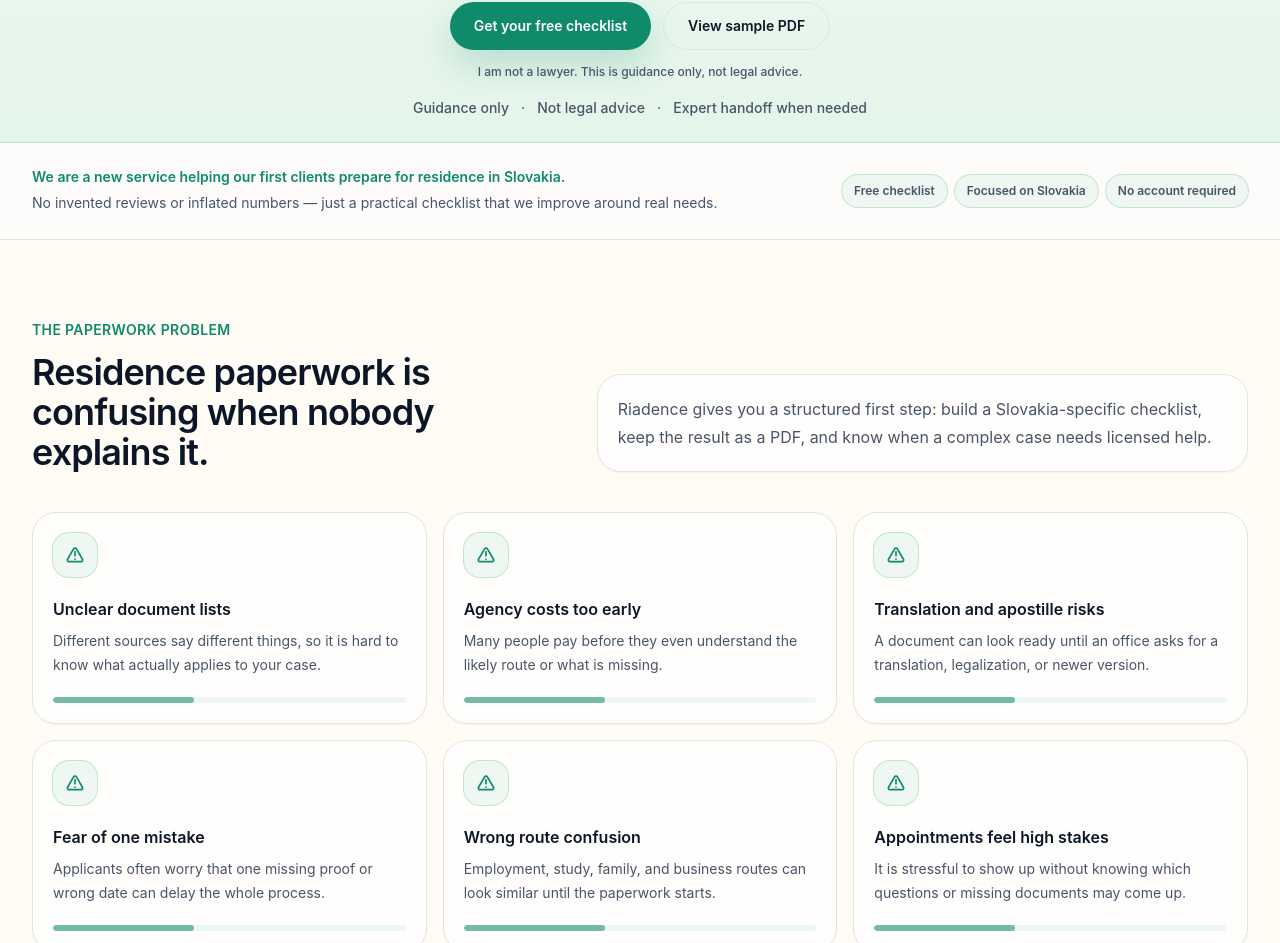
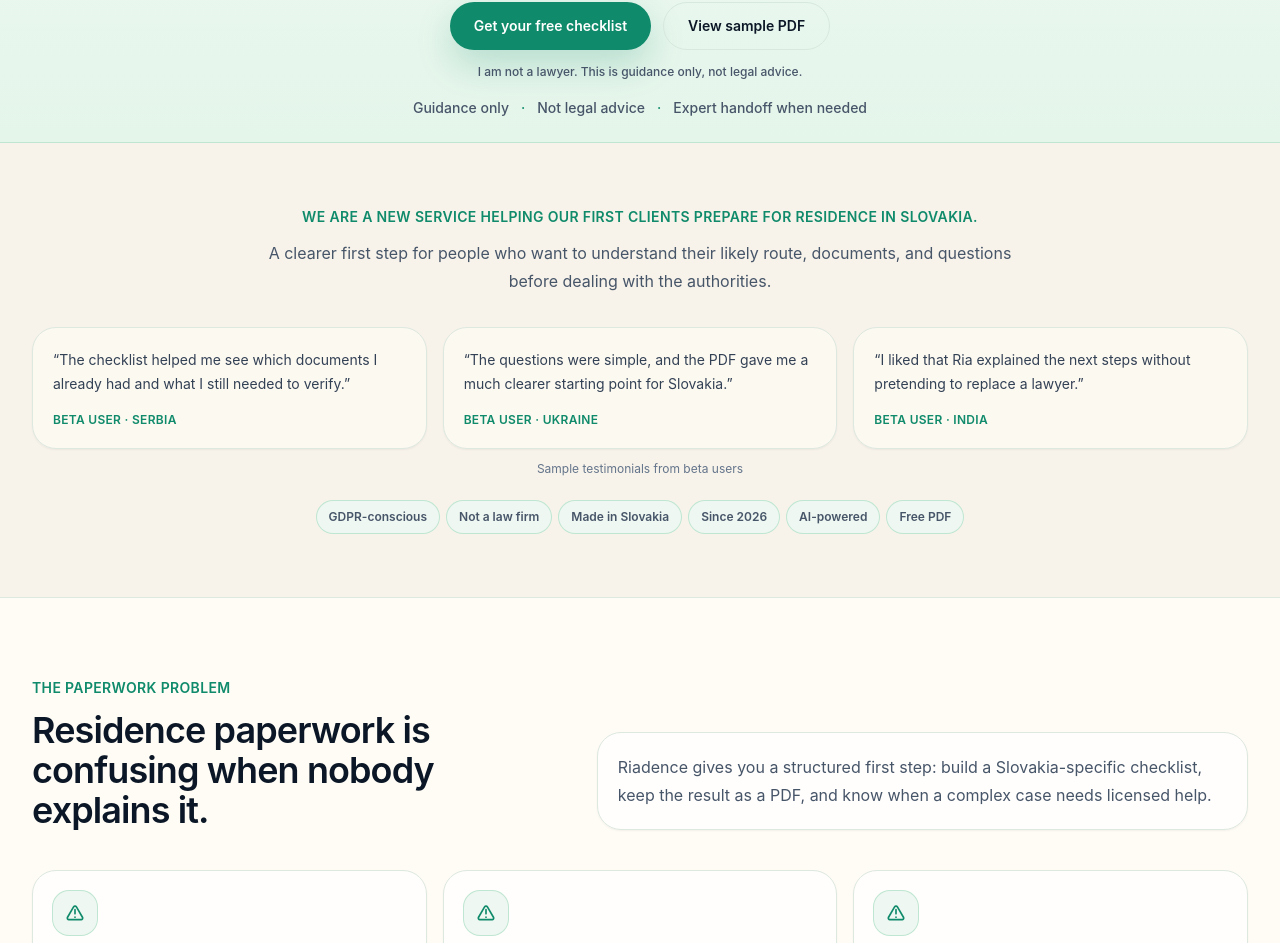
Before and after one commit to Paradajko/paperia-ai, a React (Vite) app: page / in a window 1280 px wide. Shown: the part 868-1811 px from the top of the page. Built offline with nearby package versions, Linux system fonts and the light colour scheme.

Commit message:
feat(social-proof): add testimonials and trust badges

```diff
--- a/src/components/SocialProof.tsx
+++ b/src/components/SocialProof.tsx
@@ -2,28 +2,52 @@ import { useTranslation } from 'react-i18next';
 
 export function SocialProof() {
   const { t } = useTranslation();
+  const testimonials = t('socialProof.testimonials', {
+    returnObjects: true,
+  }) as Array<{ quote: string; attribution: string }>;
+  const badges = t('socialProof.badges', { returnObjects: true }) as string[];
 
   return (
-    <section className="border-b border-line bg-white/80">
-      <div className="mx-auto flex max-w-7xl flex-col gap-3 px-4 py-6 sm:flex-row sm:items-center sm:justify-between sm:px-6 lg:px-8">
-        <div>
-          <p className="text-sm font-semibold text-[#0F8A6A]">
+    <section className="border-b border-line bg-white/84 py-12 sm:py-16">
+      <div className="mx-auto max-w-7xl px-4 sm:px-6 lg:px-8">
+        <div className="mx-auto max-w-3xl text-center">
+          <p className="text-sm font-semibold uppercase tracking-wide text-[#0F8A6A]">
             {t('socialProof.earlyStage')}
           </p>
-          <p className="mt-1 text-sm leading-6 text-slate-600">
+          <p className="mt-3 text-base leading-7 text-slate-600">
             {t('socialProof.description')}
           </p>
         </div>
-        <div className="flex flex-wrap gap-2 text-xs font-semibold text-slate-600">
-          <span className="rounded-full bg-[#EEF7F1] px-3 py-2 ring-1 ring-[#BFE6D2]">
-            {t('socialProof.free')}
-          </span>
-          <span className="rounded-full bg-[#EEF7F1] px-3 py-2 ring-1 ring-[#BFE6D2]">
-            {t('socialProof.slovakiaFocused')}
-          </span>
-          <span className="rounded-full bg-[#EEF7F1] px-3 py-2 ring-1 ring-[#BFE6D2]">
-            {t('socialProof.noAccount')}
-          </span>
+
+        <div className="mt-8 grid gap-4 md:grid-cols-3">
+          {testimonials.map((testimonial) => (
+            <figure
+              key={testimonial.attribution}
+              className="rounded-3xl border border-line bg-porcelain/70 p-5 text-left shadow-sm"
+            >
+              <blockquote className="text-sm leading-6 text-slate-700">
+                “{testimonial.quote}”
+              </blockquote>
+              <figcaption className="mt-4 text-xs font-semibold uppercase tracking-wide text-[#0F8A6A]">
+                {testimonial.attribution}
+              </figcaption>
+            </figure>
+          ))}
+        </div>
+
+        <p className="mt-3 text-center text-xs text-slate-500">
+          {t('socialProof.sampleDisclaimer')}
+        </p>
+
+        <div className="mt-6 flex flex-wrap justify-center gap-2 text-xs font-semibold text-slate-600">
+          {badges.map((badge) => (
+            <span
+              key={badge}
+              className="rounded-full bg-[#EEF7F1] px-3 py-2 ring-1 ring-[#BFE6D2]"
+            >
+              {badge}
+            </span>
+          ))}
         </div>
       </div>
     </section>
--- a/src/locales/en/translation.json
+++ b/src/locales/en/translation.json
@@ -112,10 +112,30 @@
   },
   "socialProof": {
     "earlyStage": "We are a new service helping our first clients prepare for residence in Slovakia.",
-    "description": "No invented reviews or inflated numbers — just a practical checklist that we improve around real needs.",
-    "free": "Free checklist",
-    "slovakiaFocused": "Focused on Slovakia",
-    "noAccount": "No account required"
+    "description": "A clearer first step for people who want to understand their likely route, documents, and questions before dealing with the authorities.",
+    "sampleDisclaimer": "Sample testimonials from beta users",
+    "testimonials": [
+      {
+        "quote": "The checklist helped me see which documents I already had and what I still needed to verify.",
+        "attribution": "Beta user · Serbia"
+      },
+      {
+        "quote": "The questions were simple, and the PDF gave me a much clearer starting point for Slovakia.",
+        "attribution": "Beta user · Ukraine"
+      },
+      {
+        "quote": "I liked that Ria explained the next steps without pretending to replace a lawyer.",
+        "attribution": "Beta user · India"
+      }
+    ],
+    "badges": [
+      "GDPR-conscious",
+      "Not a law firm",
+      "Made in Slovakia",
+      "Since 2026",
+      "AI-powered",
+      "Free PDF"
+    ]
   },
   "slovakAdminContext": {
     "eyebrow": "Common topics",
--- a/src/locales/rs/translation.json
+++ b/src/locales/rs/translation.json
@@ -112,10 +112,30 @@
   },
   "socialProof": {
     "earlyStage": "Mi smo nova usluga koja pomaže prvim klijentima da se pripreme za boravak u Slovačkoj.",
-    "description": "Bez izmišljenih recenzija i naduvanih brojki — samo praktična kontrolna lista koju poboljšavamo prema stvarnim potrebama.",
-    "free": "Besplatna kontrolna lista",
-    "slovakiaFocused": "Usmereno na Slovačku",
-    "noAccount": "Bez otvaranja naloga"
+    "description": "Jasniji prvi korak za ljude koji žele da razumeju verovatni postupak, dokumenta i pitanja pre odlaska u instituciju.",
+    "sampleDisclaimer": "Ilustrativna iskustva beta korisnika",
+    "testimonials": [
+      {
+        "quote": "Kontrolna lista mi je pokazala koja dokumenta već imam i šta još treba da proverim.",
+        "attribution": "Beta korisnik · Srbija"
+      },
+      {
+        "quote": "Pitanja su bila jednostavna, a PDF mi je dao mnogo jasniju polaznu tačku za Slovačku.",
+        "attribution": "Beta korisnik · Ukrajina"
+      },
+      {
+        "quote": "Dopalo mi se što Ria objašnjava sledeće korake bez pretvaranja da zamenjuje advokata.",
+        "attribution": "Beta korisnik · Indija"
+      }
+    ],
+    "badges": [
+      "Pažljivo prema GDPR-u",
+      "Nismo advokatska kancelarija",
+      "Napravljeno u Slovačkoj",
+      "Od 2026.",
+      "Uz podršku AI",
+      "Besplatan PDF"
+    ]
   },
   "slovakAdminContext": {
     "eyebrow": "Česte teme",
--- a/src/locales/sk/translation.json
+++ b/src/locales/sk/translation.json
@@ -112,10 +112,30 @@
   },
   "socialProof": {
     "earlyStage": "Sme nová služba a pomáhame prvým klientom pripraviť sa na pobyt na Slovensku.",
-    "description": "Bez vymyslených hodnotení a nafúknutých čísel — iba praktický checklist, ktorý postupne zlepšujeme podľa reálnych potrieb.",
-    "free": "Bezplatný checklist",
-    "slovakiaFocused": "Zamerané na Slovensko",
-    "noAccount": "Bez vytvárania účtu"
+    "description": "Jasnejší prvý krok pre ľudí, ktorí chcú pochopiť svoj pravdepodobný postup, dokumenty a otázky ešte pred návštevou úradu.",
+    "sampleDisclaimer": "Ilustračné referencie od beta používateľov",
+    "testimonials": [
+      {
+        "quote": "Checklist mi ukázal, ktoré dokumenty už mám a čo si ešte potrebujem overiť.",
+        "attribution": "Beta používateľ · Srbsko"
+      },
+      {
+        "quote": "Otázky boli jednoduché a PDF mi dalo oveľa jasnejší začiatok pre Slovensko.",
+        "attribution": "Beta používateľ · Ukrajina"
+      },
+      {
+        "quote": "Oceňujem, že Ria vysvetľuje ďalšie kroky bez toho, aby sa vydávala za právnika.",
+        "attribution": "Beta používateľ · India"
+      }
+    ],
+    "badges": [
+      "S ohľadom na GDPR",
+      "Nie sme advokátska kancelária",
+      "Vytvorené na Slovensku",
+      "Od roku 2026",
+      "S podporou AI",
+      "Bezplatné PDF"
+    ]
   },
   "slovakAdminContext": {
     "eyebrow": "Často riešite",
--- a/src/locales/ua/translation.json
+++ b/src/locales/ua/translation.json
@@ -112,10 +112,30 @@
   },
   "socialProof": {
     "earlyStage": "Ми — новий сервіс, який допомагає першим клієнтам підготуватися до проживання у Словаччині.",
-    "description": "Без вигаданих відгуків і завищених цифр — лише практичний список, який ми вдосконалюємо відповідно до реальних потреб.",
-    "free": "Безкоштовний список",
-    "slovakiaFocused": "Орієнтовано на Словаччину",
-    "noAccount": "Без створення облікового запису"
+    "description": "Зрозуміліший перший крок для тих, хто хоче розібратися у ймовірній процедурі, документах і питаннях до звернення в установу.",
+    "sampleDisclaimer": "Ілюстративні відгуки бета-користувачів",
+    "testimonials": [
+      {
+        "quote": "Список допоміг зрозуміти, які документи я вже маю і що ще потрібно перевірити.",
+        "attribution": "Бета-користувач · Сербія"
+      },
+      {
+        "quote": "Питання були простими, а PDF дав мені набагато чіткішу відправну точку для Словаччини.",
+        "attribution": "Бета-користувач · Україна"
+      },
+      {
+        "quote": "Мені сподобалося, що Ria пояснює наступні кроки й не намагається замінити юриста.",
+        "attribution": "Бета-користувач · Індія"
+      }
+    ],
+    "badges": [
+      "З урахуванням GDPR",
+      "Не юридична фірма",
+      "Створено у Словаччині",
+      "З 2026 року",
+      "На основі AI",
+      "Безкоштовний PDF"
+    ]
   },
   "slovakAdminContext": {
     "eyebrow": "Поширені теми",
```
Also changed, not shown: 1 other file (tests, documents, lock files or other folders).
